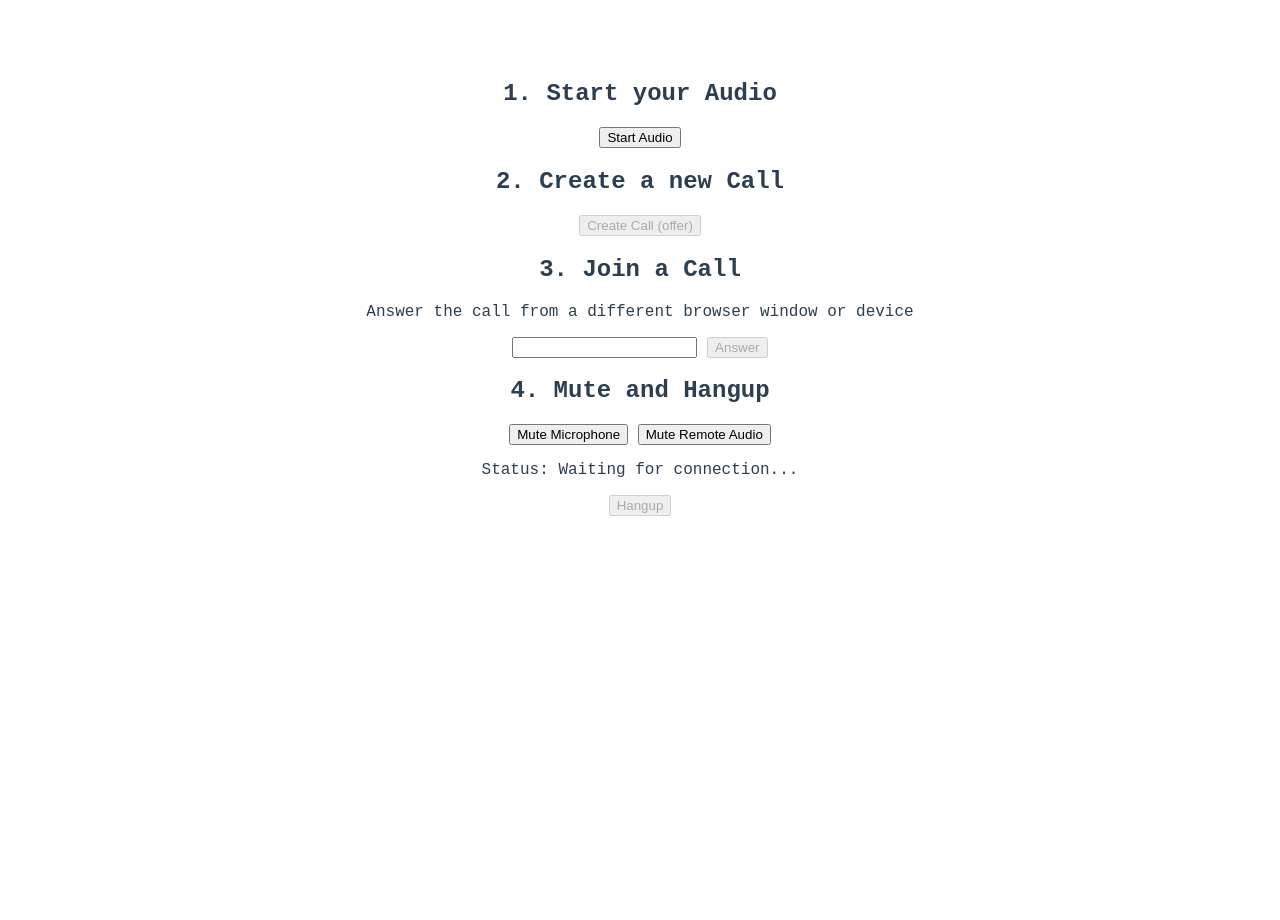
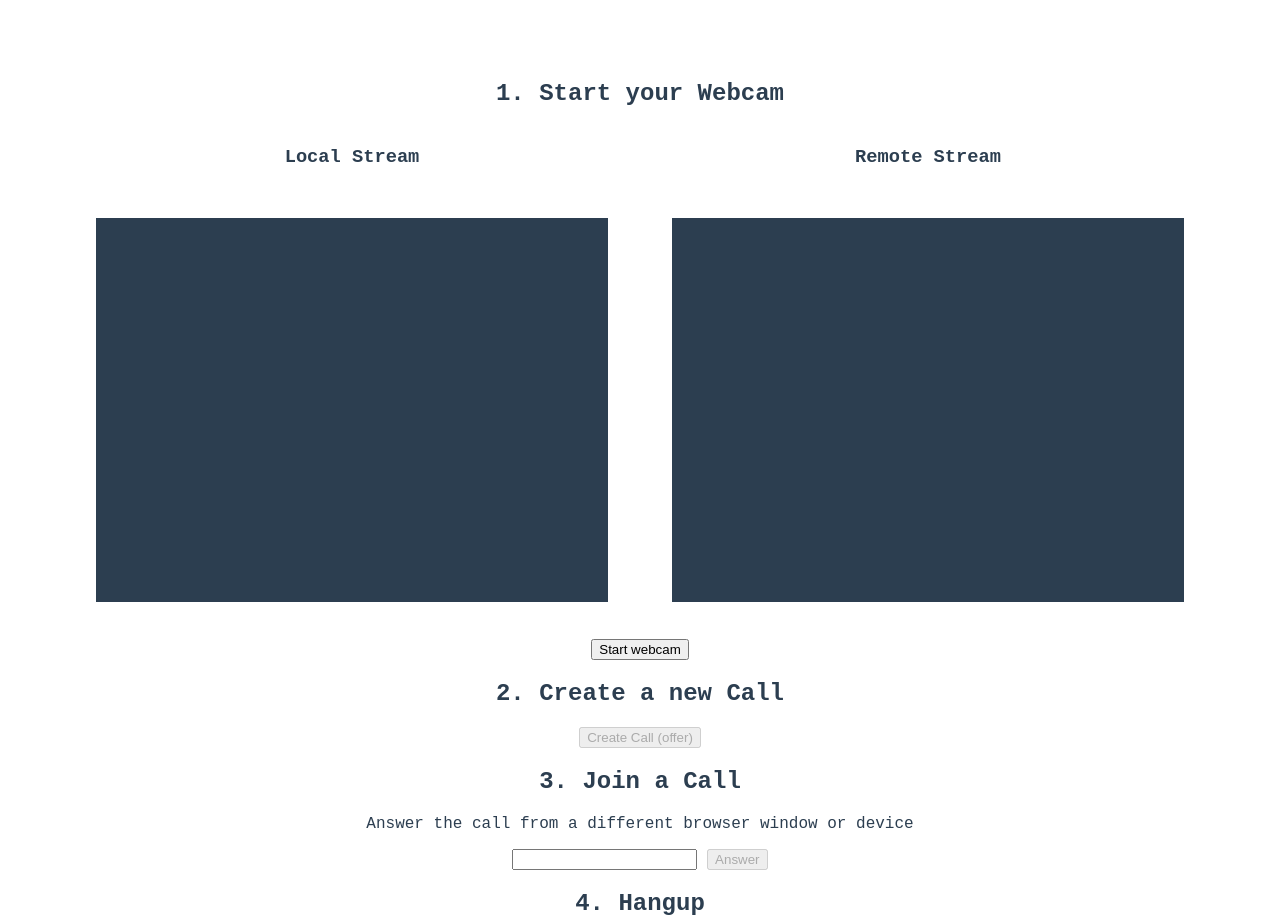
Before and after one commit to ychandrakumar/ppvoice, a website built with Vite: page index.html in a window 1280 px wide. Shown: the top 920 px of the page. Before the commit the page ends 800 px from the top, so only its background shows below. Built offline with nearby package versions, Linux system fonts and the light colour scheme; some packages are replaced by stand-ins of ours; a web font is replaced by a local one.

```diff
--- a/index.html
+++ b/index.html
@@ -2,30 +2,42 @@
 <html lang="en">
   <head>
     <meta charset="UTF-8" />
-
+    <link rel="icon" type="image/svg+xml" href="favicon.svg" />
     <meta name="viewport" content="width=device-width, initial-scale=1.0" />
     <title>WebRTC Demo</title>
     <link rel="stylesheet" href="/style.css">
+
   </head>
   <body>
-    <h2>1. Start your Audio</h2>
-    <button id="webcamButton">Start Audio</button>
+    <h2>1. Start your Webcam</h2>
+    <div class="videos">
+      <span>
+        <h3>Local Stream</h3>
+        <video id="webcamVideo" autoplay playsinline></video>
+      </span>
+      <span>
+        <h3>Remote Stream</h3>
+        <video id="remoteVideo" autoplay playsinline></video>
+      </span>
 
+
+    </div>
+
+    <button id="webcamButton">Start webcam</button>
     <h2>2. Create a new Call</h2>
     <button id="callButton" disabled>Create Call (offer)</button>
 
     <h2>3. Join a Call</h2>
     <p>Answer the call from a different browser window or device</p>
+
     <input id="callInput" />
     <button id="answerButton" disabled>Answer</button>
 
-    <h2>4. Mute and Hangup</h2>
-    <button id="muteButton">Mute Microphone</button>
-    <button id="muteRemoteButton">Mute Remote Audio</button>
-    <p id="statusMessage">Status: Waiting for connection...</p>
+    <h2>4. Hangup</h2>
 
     <button id="hangupButton" disabled>Hangup</button>
 
     <script type="module" src="/main.js"></script>
+
   </body>
 </html>
```
